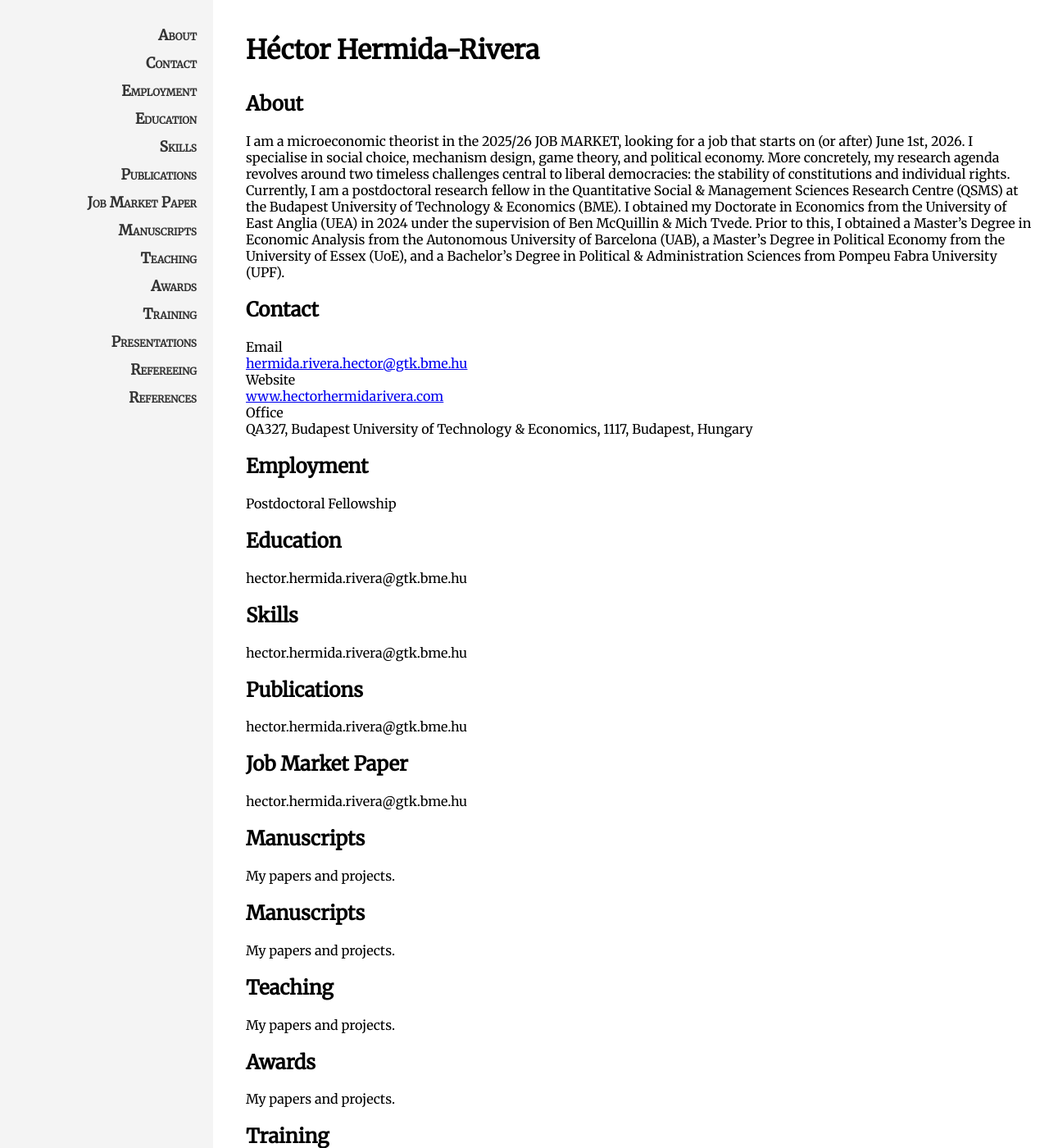
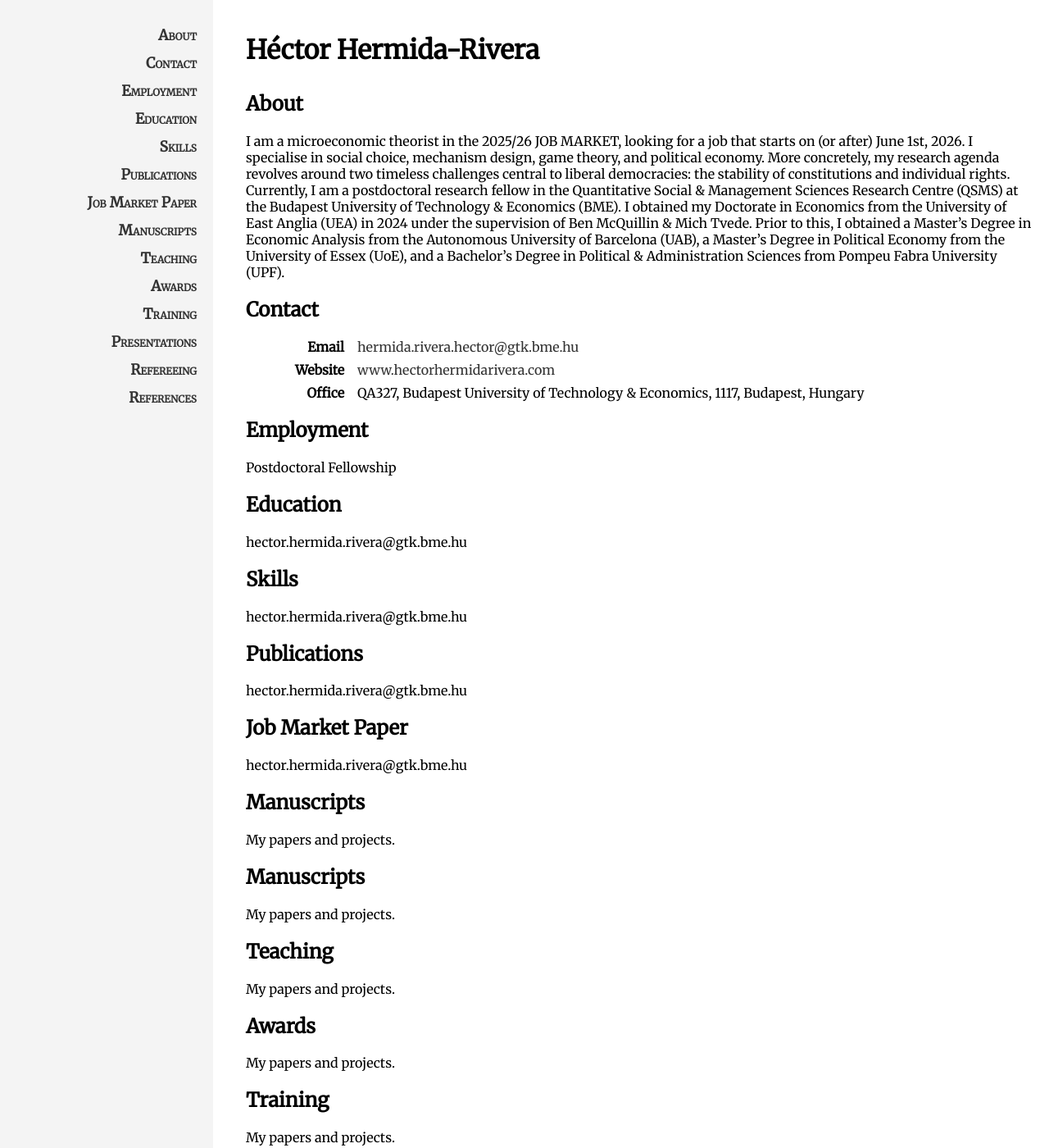
Before and after one commit to HectorHermidaRivera/hectorhermidarivera.github.io, a Jekyll site: the page built from index.md, in a window 1280 px wide and 1400 px high. Shown: the whole window at 82% size. Built offline with Jekyll 4.4.1, drawn with Linux system fonts in a browser that asks for light colours.

Commit message:
Add two-column layout styles to style.css

```diff
--- a/assets/css/style.css
+++ b/assets/css/style.css
@@ -40,3 +40,25 @@ body {
   font-weight: bold;
   margin-bottom: 30px;
 }
+
+.two-column {
+  display: grid;
+  grid-template-columns: 120px auto;
+  gap: 8px 16px;
+  align-items: start;
+  margin-top: 10px;
+}
+
+.two-column .label {
+  font-weight: bold;
+  text-align: right;
+}
+
+.two-column .value a {
+  color: #333;
+  text-decoration: none;
+}
+
+.two-column .value a:hover {
+  text-decoration: underline;
+}
```
